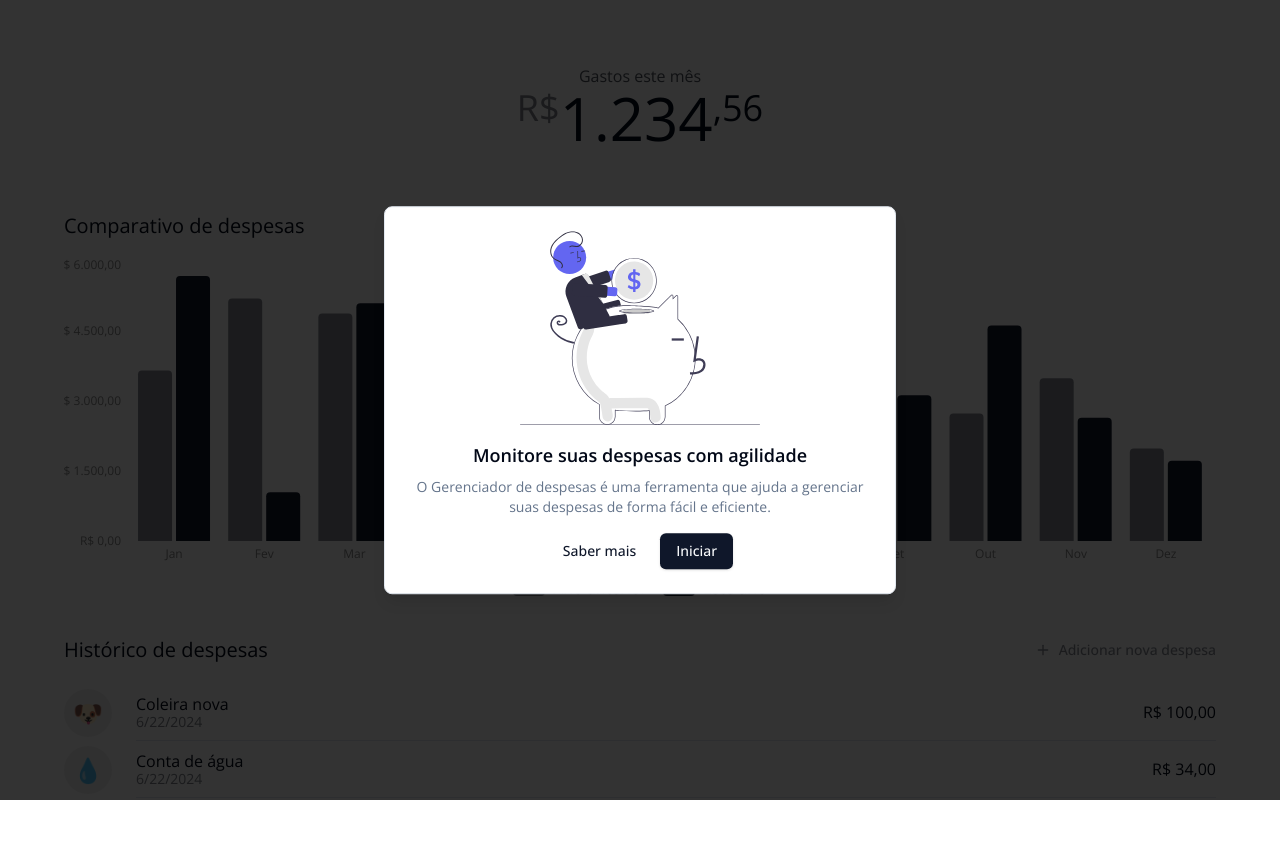
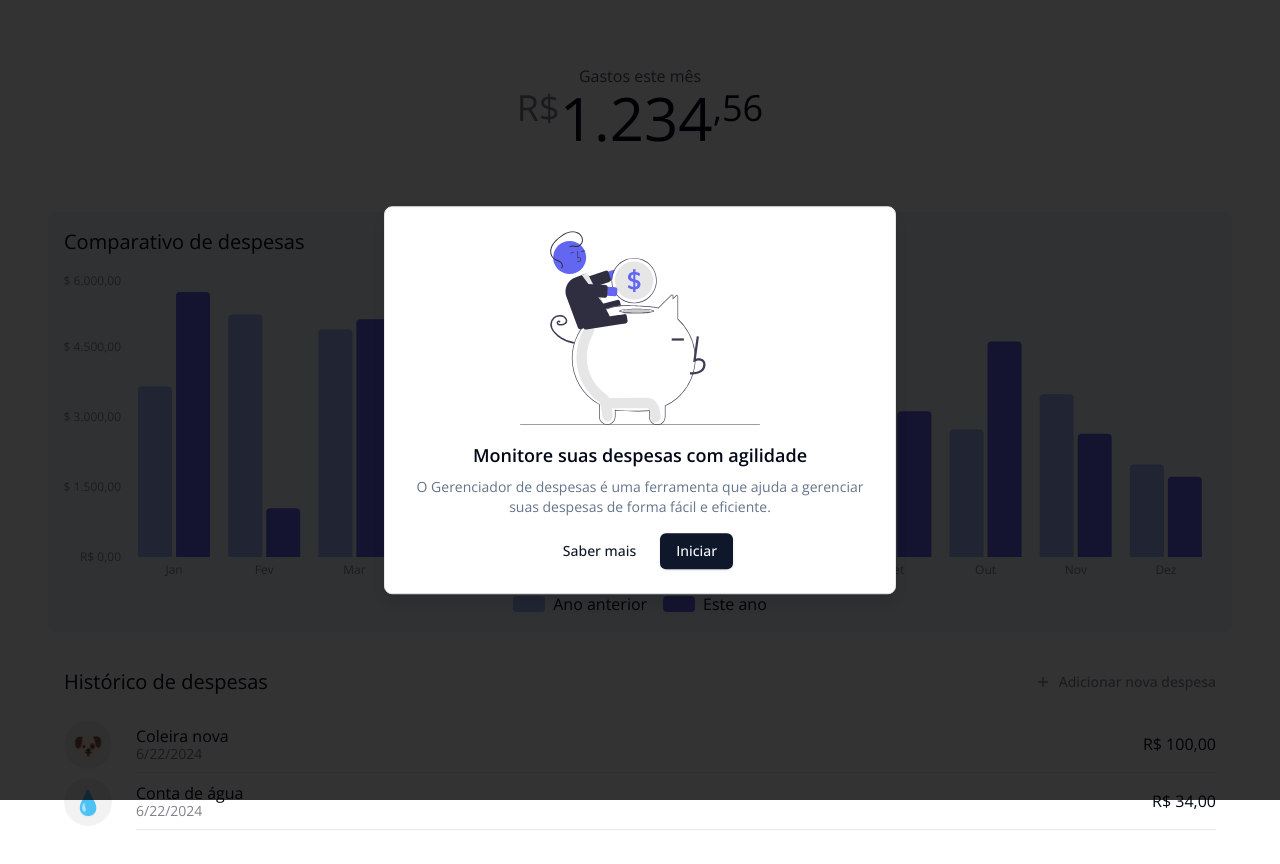
Before and after one commit to miguel5g/expense-tracking, a Next.js app: page / in a window 1280 px wide. Shown: the top 864 px of the page. Built offline with nearby package versions, Linux system fonts and the light colour scheme; no server answers.

Commit message:
update some colors

```diff
--- a/src/app/(dashboard)/(home)/expenses-graph.tsx
+++ b/src/app/(dashboard)/(home)/expenses-graph.tsx
@@ -67,8 +67,7 @@ const data = [
 
 const ExpensesGraph: React.FC = () => {
   return (
-    <section className="mt-16">
-      {/* History graph */}
+    <section className="p-4 mt-16 -mx-4 rounded-lg bg-slate-100">
       <h2 className="text-xl">Comparativo de despesas</h2>
 
       <ResponsiveContainer width="100%" height={320} className="mt-4">
@@ -87,19 +86,24 @@ const ExpensesGraph: React.FC = () => {
             dataKey="totalLastYear"
             fill="currentColor"
             radius={[4, 4, 0, 0]}
-            className="fill-primary/50"
+            className="fill-indigo-300"
           />
-          <Bar dataKey="total" fill="currentColor" radius={[4, 4, 0, 0]} className="fill-primary" />
+          <Bar
+            dataKey="total"
+            fill="currentColor"
+            radius={[4, 4, 0, 0]}
+            className="fill-indigo-500"
+          />
         </BarChart>
       </ResponsiveContainer>
 
       <div className="flex items-center justify-center gap-4">
         <div className="inline-flex items-center gap-2">
-          <div className="w-8 h-4 rounded bg-primary/50" />
+          <div className="w-8 h-4 bg-indigo-300 rounded" />
           <span>Ano anterior</span>
         </div>
         <div className="inline-flex items-center gap-2">
-          <div className="w-8 h-4 rounded bg-primary" />
+          <div className="w-8 h-4 bg-indigo-500 rounded" />
           <span>Este ano</span>
         </div>
       </div>
```
